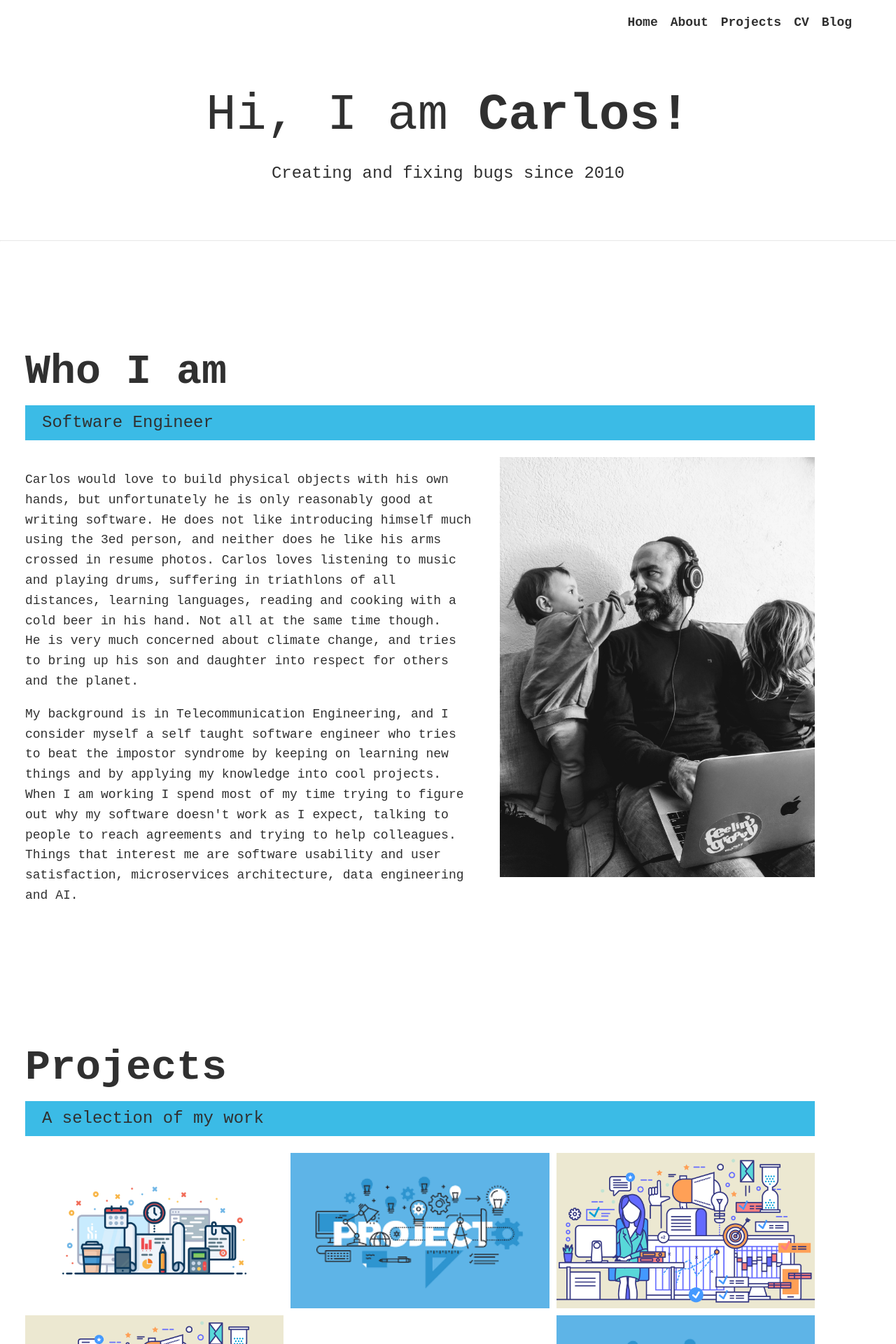
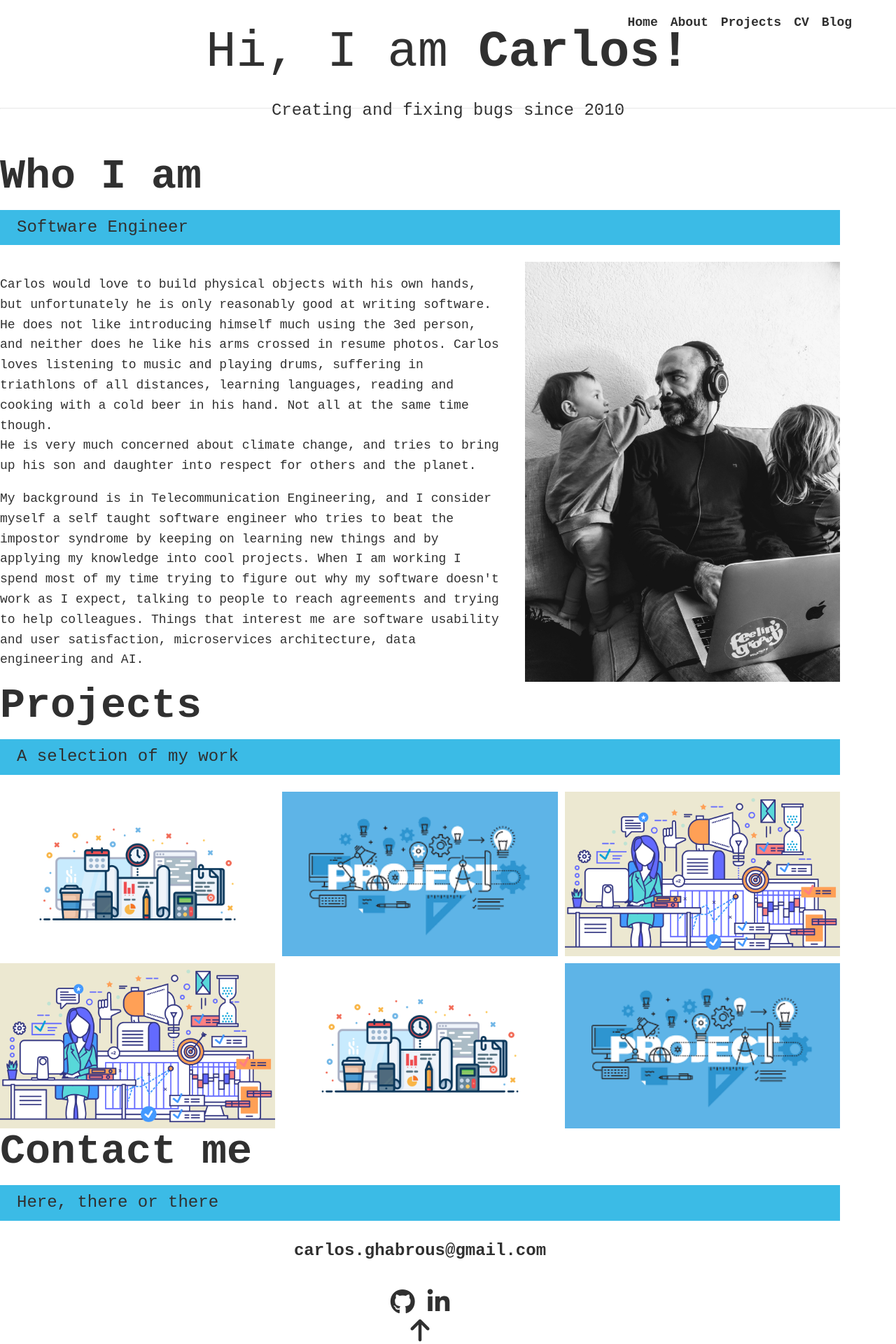
Before and after one commit to carlosghabrous/carlosghabrous.github.io, a Jekyll site: the page built from index.html, in a window 1280 px wide. Shown: the top 1920 px of the page at 70% size. Built offline with Jekyll 4.4.1, drawn with Linux system fonts in a browser that asks for light colours; nearby versions of some CDN libraries.

```diff
--- a/_sass/common.scss
+++ b/_sass/common.scss
@@ -53,10 +53,6 @@
     line-height: 1.6;
 }
 
-section {
-    padding: 5em 2em;
-}
-
 strong {
     font-weight: var(--fw-bold);
 }
```
